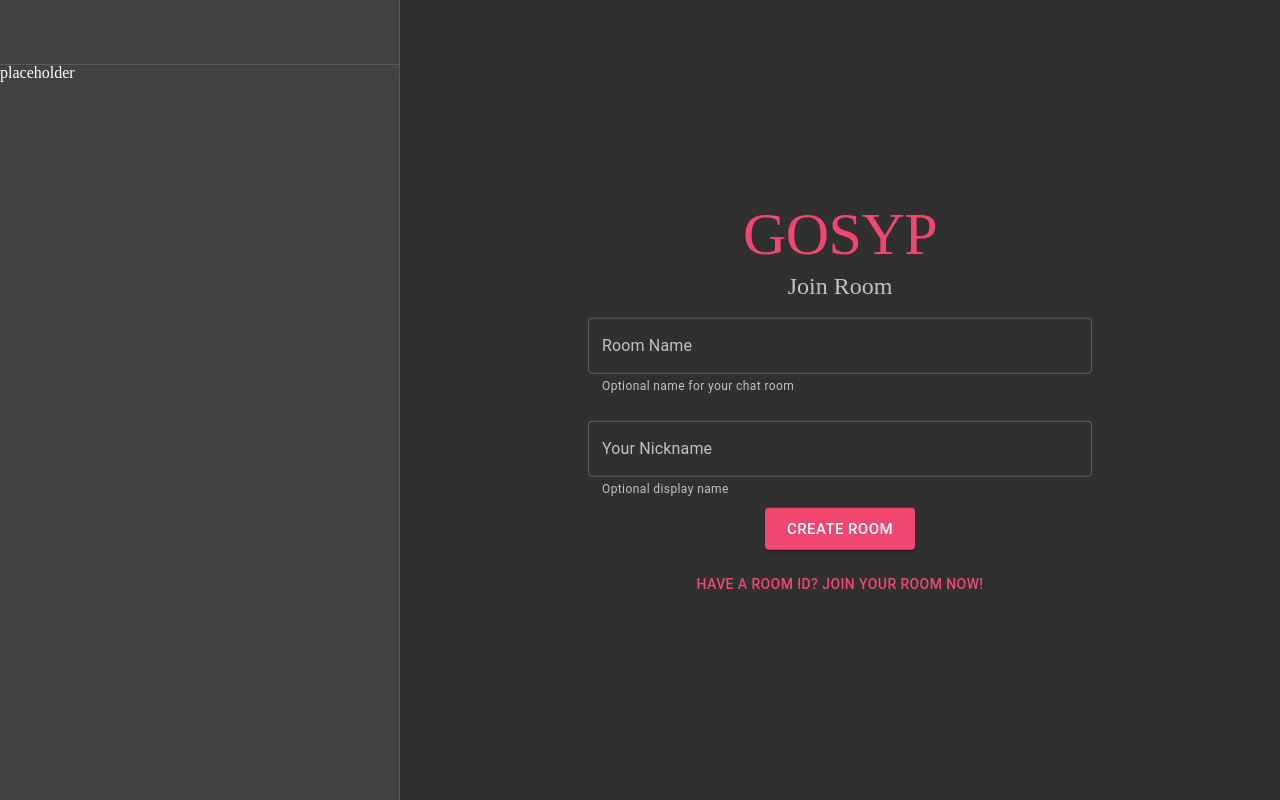
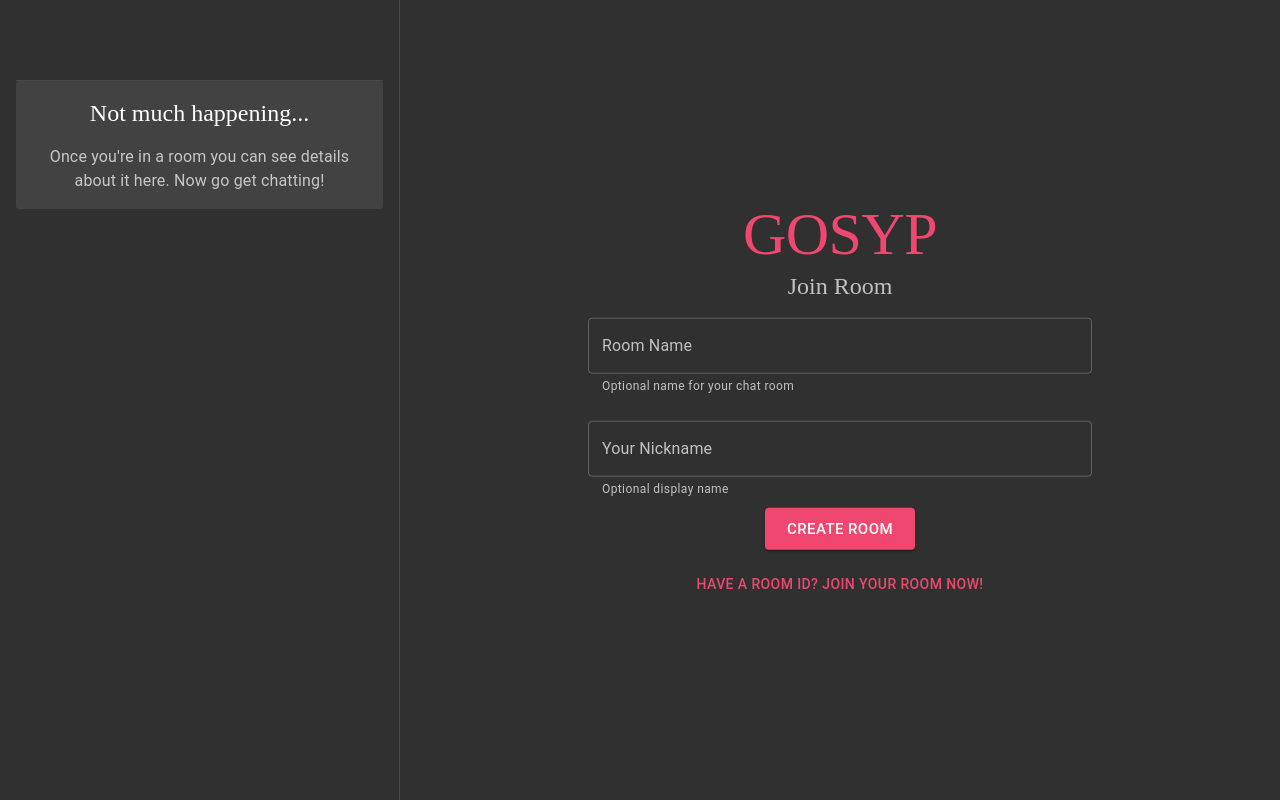
Before and after one commit to MLCochrane/gosyp, a React (Create React App) app in the folder client/: page / in a window 1280 px wide. Built offline with nearby package versions, Linux system fonts and the light colour scheme; no server answers; a web font is replaced by a local one.

Commit message:
Sidebar placeholder message and burger

```diff
--- /dev/null
+++ b/client/src/view/components/sidebar/Burger.tsx
@@ -0,0 +1,21 @@
+
+import React from 'react';
+
+const Burger = () => {
+  return (
+    <>
+      <svg
+        id="burger-svg"
+        className="burger__icon light"
+        viewBox="0 0 24 20"
+        width="24px"
+        height="20px"
+      >
+        <rect className="burger__element burger__element--top" y="2" width="24" height="2" />
+        <rect className="burger__element burger__element--middle" y="10" width="24" height="2" />
+        <rect className="burger__element burger__element--bottom" y="18" width="24" height="2" />
+      </svg>
+    </>
+  );
+};
+export default Burger;
--- a/client/src/view/components/sidebar/Sidebar.tsx
+++ b/client/src/view/components/sidebar/Sidebar.tsx
@@ -6,9 +6,11 @@ import {
   Drawer,
   IconButton,
   Hidden,
+  Typography,
 } from '@material-ui/core';
 import { makeStyles } from '@material-ui/core/styles';
 import Details from './details/DetailWidget';
+import Burger from './Burger';
 
 const drawerWidth = 400;
 const useStyles = makeStyles((theme) => ({
@@ -16,13 +18,13 @@ const useStyles = makeStyles((theme) => ({
     display: 'flex',
   },
   drawer: {
-    [theme.breakpoints.up('sm')]: {
+    [theme.breakpoints.up('lg')]: {
       width: drawerWidth,
       flexShrink: 0,
     },
   },
   appBar: {
-    [theme.breakpoints.up('sm')]: {
+    [theme.breakpoints.up('lg')]: {
       background: 'none',
       width: `calc(100% - ${drawerWidth}px)`,
       marginLeft: drawerWidth,
@@ -30,13 +32,15 @@ const useStyles = makeStyles((theme) => ({
   },
   menuButton: {
     marginRight: theme.spacing(2),
-    [theme.breakpoints.up('sm')]: {
+    [theme.breakpoints.up('lg')]: {
       display: 'none',
     },
   },
   // necessary for content to be below app bar
   toolbar: theme.mixins.toolbar,
   drawerPaper: {
+    padding: theme.spacing(2),
+    background: theme.palette.background.default,
     width: drawerWidth,
   },
   content: {
@@ -55,12 +59,6 @@ const Sidebar = () => {
   const drawer = (
     <div>
       <div className={ classes.toolbar } />
-      { /* <Typography
-        variant="h1"
-        color="primary"
-      >
-        GOSYP
-      </Typography> */ }
       <Divider />
       <Details />
     </div>
@@ -74,6 +72,12 @@ const Sidebar = () => {
         className={ classes.appBar }
       >
         <Toolbar>
+          {/* <Typography
+            variant="h1"
+            color="primary"
+          >
+            GOSYP
+          </Typography> */}
           <IconButton
             color="inherit"
             aria-label="open drawer"
@@ -81,13 +85,13 @@ const Sidebar = () => {
             onClick={ handleDrawerToggle }
             className={ classes.menuButton }
           >
-            menu
+            <Burger />
           </IconButton>
         </Toolbar>
       </AppBar>
       <nav className={ classes.drawer } aria-label="mailbox folders">
         { /* The implementation can be swapped with js to avoid SEO duplication of links. */ }
-        <Hidden smUp implementation="css">
+        <Hidden lgUp implementation="css">
           <Drawer
             variant="temporary"
             anchor="left"
@@ -103,7 +107,7 @@ const Sidebar = () => {
             { drawer }
           </Drawer>
         </Hidden>
-        <Hidden xsDown implementation="css">
+        <Hidden mdDown implementation="css">
           <Drawer
             classes={ {
               paper: classes.drawerPaper,
--- a/client/src/view/components/sidebar/details/InfoBlock.tsx
+++ b/client/src/view/components/sidebar/details/InfoBlock.tsx
@@ -1,8 +1,42 @@
 import React from 'react';
+import { Paper, Typography } from '@material-ui/core';
+import { makeStyles } from '@material-ui/core/styles';
 
-const InfoBlock = () => (
-  <div className="info-block">
-    placeholder
-  </div>
-);
+const useStyles = makeStyles((theme) => ({
+  paper: {
+    padding: theme.spacing(2),
+    textAlign: 'center',
+  },
+  header: {
+    marginBottom: theme.spacing(2),
+  },
+  body: {
+    color: theme.palette.text.secondary,
+  }
+}));
+
+const InfoBlock = () => {
+  const classes = useStyles();
+  return (
+    <div className="info-block">
+      <Paper
+        className={ classes.paper }
+        elevation={ 0 }
+        >
+        <Typography
+          className={ classes.header }
+          component="p"
+          variant="h5"
+        >
+          Not much happening...
+        </Typography>
+        <Typography
+          className={ classes.body }
+        >
+          Once you're in a room you can see details about it here. Now go get chatting!
+        </Typography>
+      </Paper>
+    </div>
+  );
+};
 export default InfoBlock;
```
